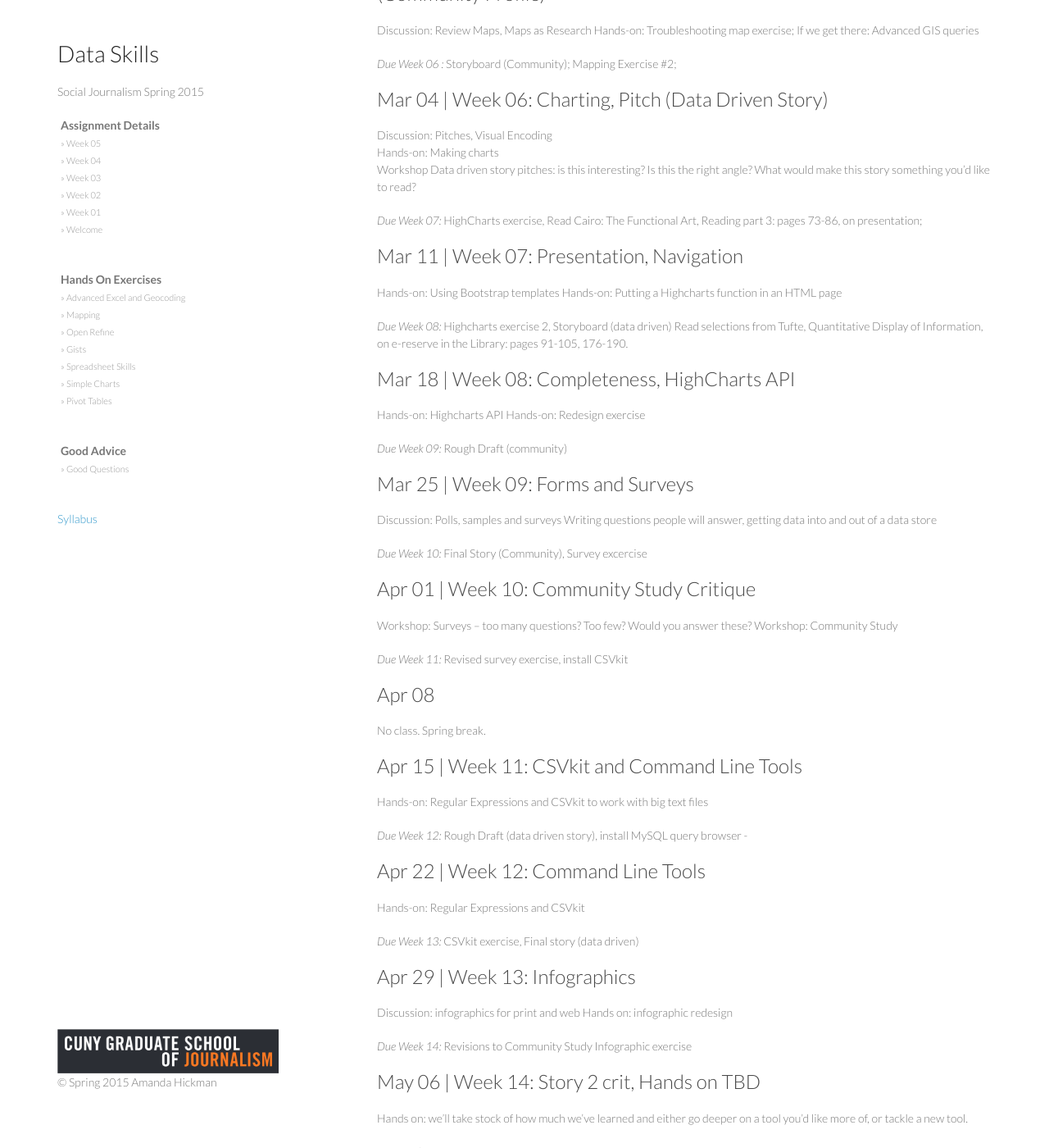
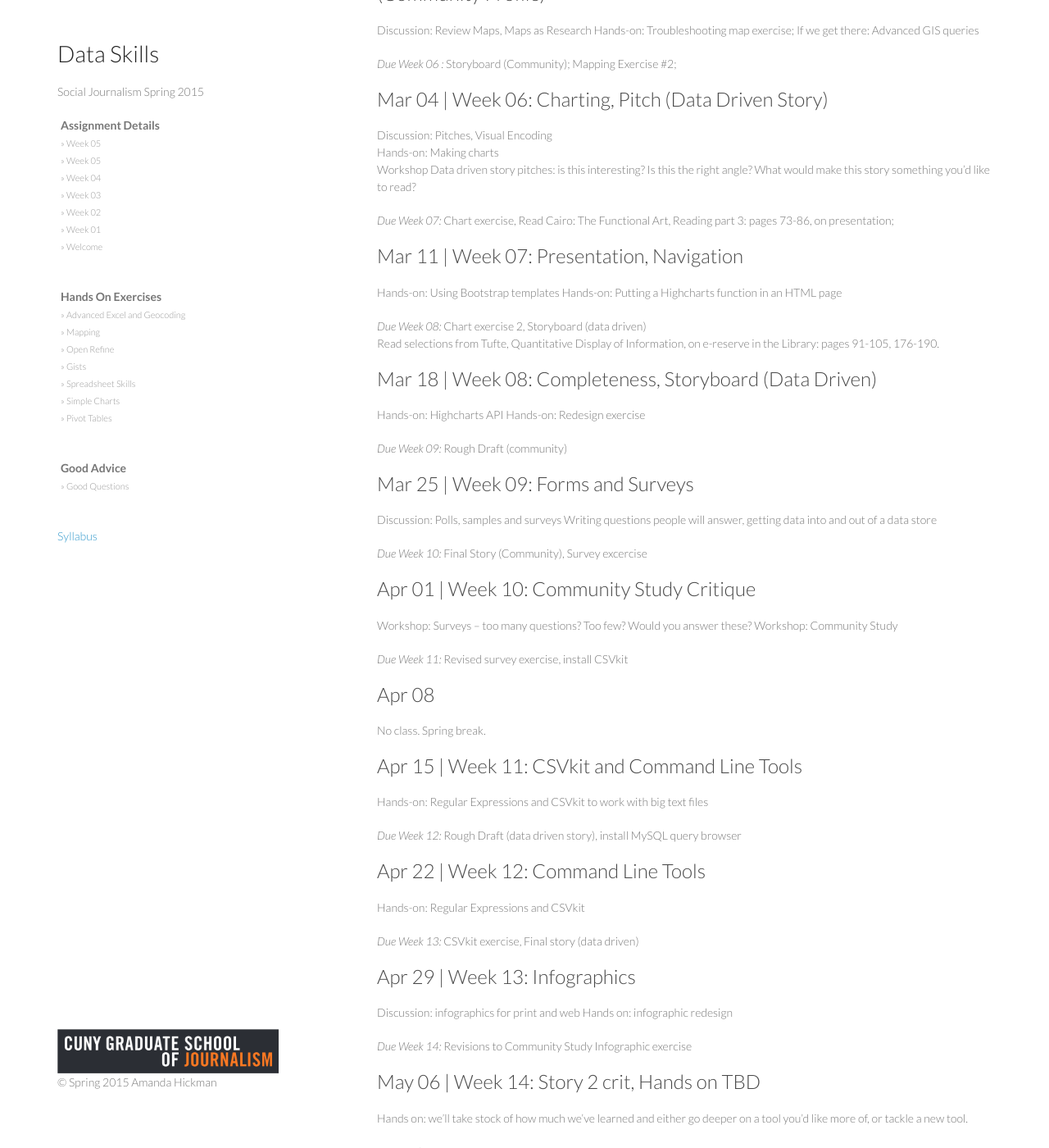
Before and after one commit to amandabee/CUNY-data-skills, a Jekyll site: the page built from index.md, in a window 1280 px wide and 1400 px high, scrolled down 6892 px. Shown: the whole window at 82% size. Built offline with Jekyll 4.4.1, drawn with Linux system fonts in a browser that asks for light colours; nearby versions of some CDN libraries.

Commit message:
prep for week 06

```diff
--- a/index.md
+++ b/index.md
@@ -257,7 +257,7 @@
  Workshop Data driven story pitches: is this interesting? Is this the right angle? What would make this story something you'd like to read?
 
  *Due Week 07:*  <!--deets-->
- HighCharts exercise,
+ Chart exercise,
  Read Cairo: The Functional Art, Reading part 3: pages 73-86, on presentation;
 
 ### Mar 11 | Week 07: Presentation, Navigation
@@ -265,10 +265,10 @@
  Hands-on: Putting a Highcharts function in an HTML page
 
 *Due Week 08:*  <!--deets-->
-Highcharts exercise 2, Storyboard (data driven)
+Chart exercise 2, Storyboard (data driven)
 Read selections from Tufte, Quantitative Display of Information, on e-reserve in the Library: pages 91-105, 176-190.
 
-### Mar 18 | Week 08: Completeness, HighCharts API
+### Mar 18 | Week 08: Completeness, Storyboard (Data Driven)
 Hands-on: Highcharts API
 Hands-on: Redesign exercise
 
@@ -298,7 +298,8 @@
 
 *Due Week 12:*  <!--deets-->
 Rough Draft (data driven story), install MySQL query browser
--
+
+
 ### Apr 22 | Week 12: Command Line Tools
 Hands-on: Regular Expressions and CSVkit
 
```
Also changed, not shown: _drafts/visual_encoding.md (deleted, +0 -15 lines), _posts/2015-03-04-week06.md (added, +24 -0 lines), _posts/visual_encoding.md (added, +43 -0 lines).
